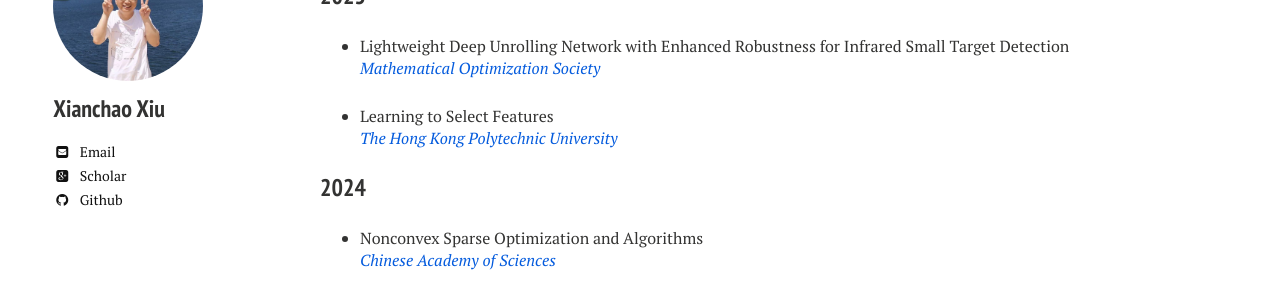
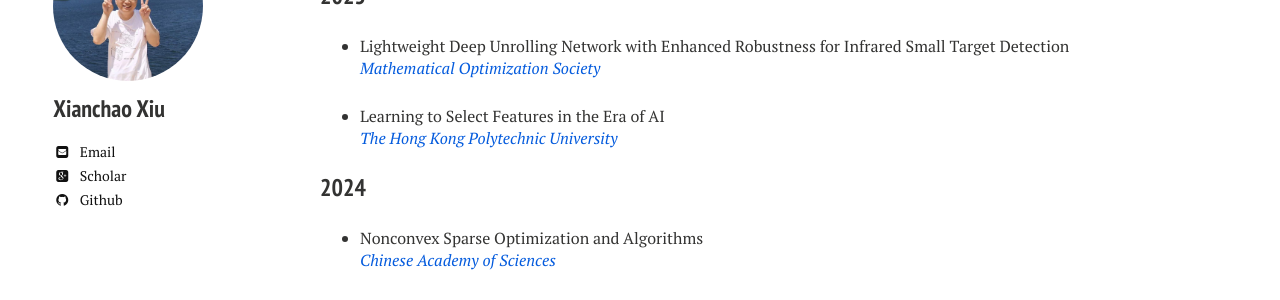
Before and after one commit to xianchaoxiu/xianchaoxiu.github.io, a Jekyll site: the page built from talks/index.md, in a window 1280 px wide. Shown: the part 141-441 px from the top of the page. Built offline with Jekyll 4.4.1, drawn with Linux system fonts in a browser that asks for light colours; nearby versions of some CDN libraries.

Commit message:
Update index.md

```diff
--- a/talks/index.md
+++ b/talks/index.md
@@ -12,7 +12,7 @@ share: false
 * Lightweight Deep Unrolling Network with Enhanced Robustness for Infrared Small Target Detection  <br>
 <i><a href="../talks/2025-MOS.pdf" class="textlink" target="_blank"> Mathematical Optimization Society </a> </i><br>
 
-* Learning to Select Features <br>
+* Learning to Select Features in the Era of AI <br>
 <i><a href="../talks/2025-POLYU.pdf" class="textlink" target="_blank"> The Hong Kong Polytechnic University </a> </i><br>
 
 
```
